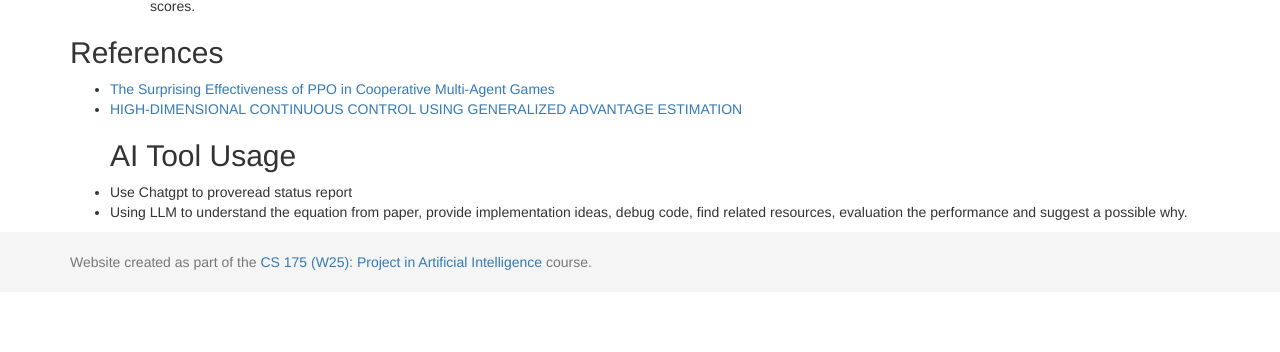
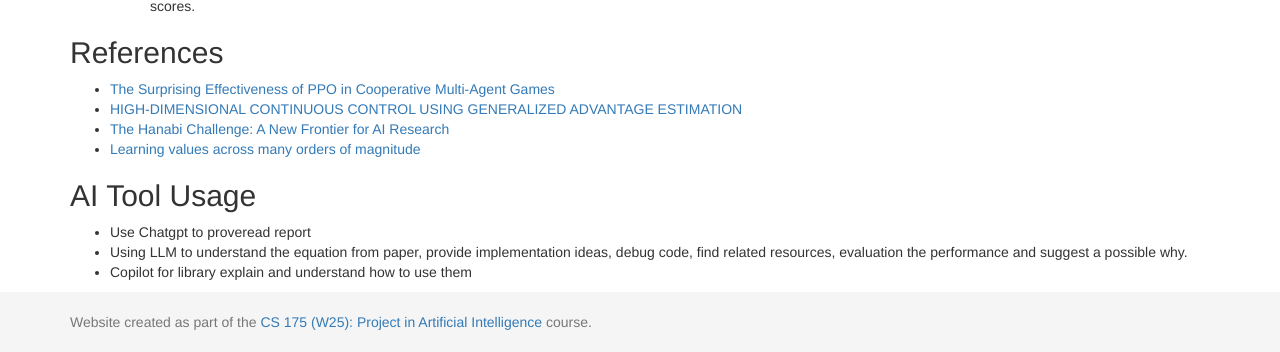
Before and after one commit to pddpdd20020105/ICS-175-fireworker, a Jekyll site: the page built from docs/final.md, in a window 1280 px wide and 900 px high, scrolled down 20409 px, cut to the strip 548-900 px from the top of the window. Built offline with Jekyll 4.4.1, drawn with Linux system fonts in a browser that asks for light colours; before the commit the page ends 21249 px from its top, so only the background shows below that.

Commit message:
Update final.md

```diff
--- a/docs/final.md
+++ b/docs/final.md
@@ -357,6 +357,11 @@ I uses three learning envs and different states of my algorithm construction.
 ## References
 - [The Surprising Effectiveness of PPO in Cooperative Multi-Agent Games](https://github.com/marlbenchmark/on-policy)
 - [HIGH-DIMENSIONAL CONTINUOUS CONTROL USING GENERALIZED ADVANTAGE ESTIMATION](https://arxiv.org/abs/1506.02438)
+- [The Hanabi Challenge: A New Frontier for AI Research](https://arxiv.org/abs/1902.00506)
+- [Learning values across many orders of magnitude](https://arxiv.org/abs/1602.07714)
+
+
 ## AI Tool Usage
-- Use Chatgpt to proveread status report
+- Use Chatgpt to proveread report
 - Using LLM to understand the equation from paper, provide implementation ideas, debug code, find related resources, evaluation the performance and suggest a possible why.
+- Copilot for library explain and understand how to use them
```
